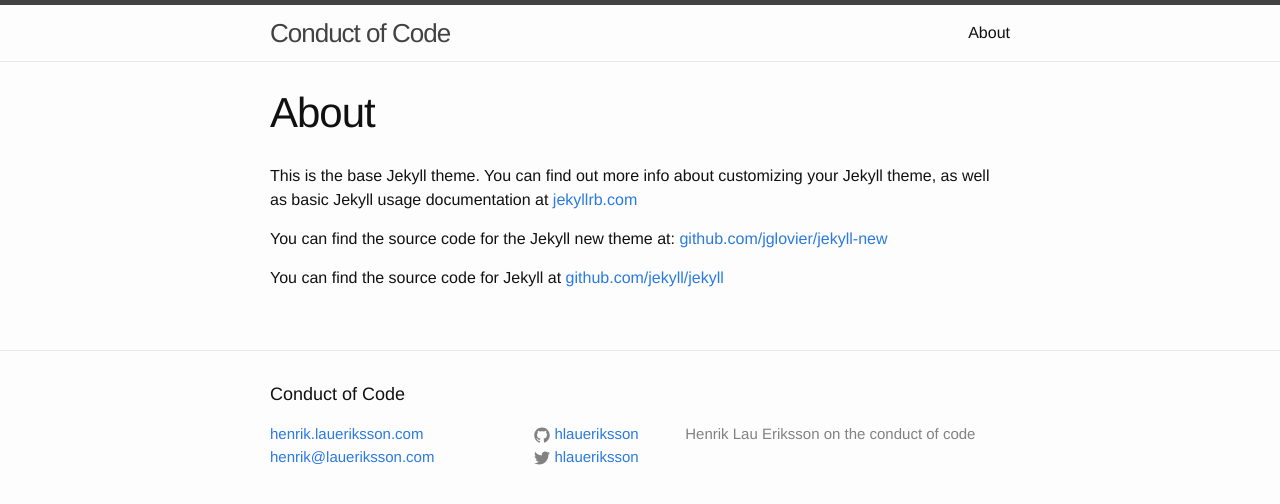
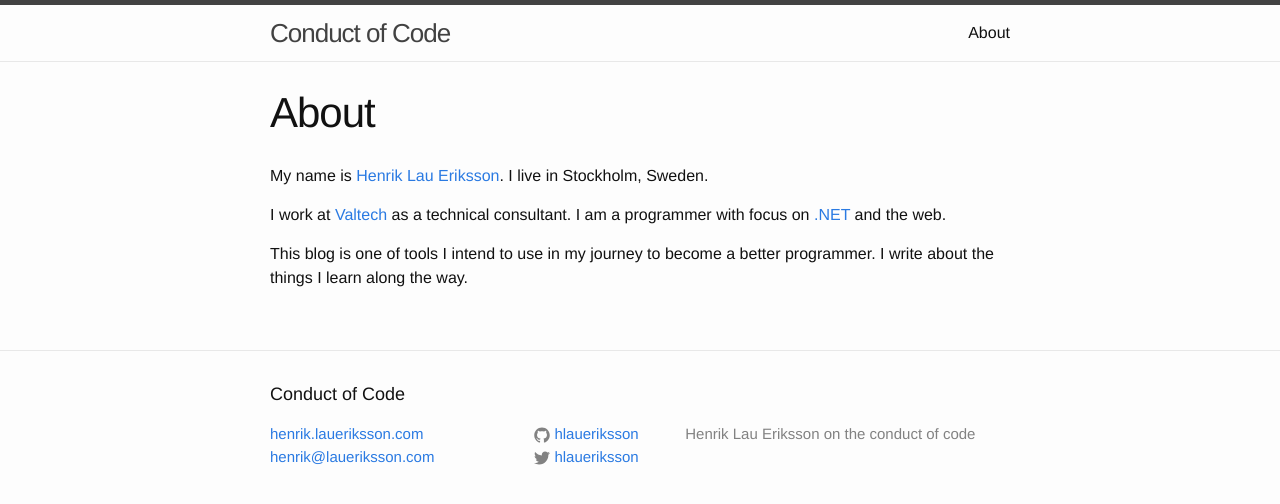
Before and after one commit to hlaueriksson/conductofcode.io, a Jekyll site: the page built from about.md, in a window 1280 px wide. Shown: the top 504 px of the page. Built offline with Jekyll 4.4.1, drawn with Linux system fonts in a browser that asks for light colours.

Commit message:
Updated about

```diff
--- a/about.md
+++ b/about.md
@@ -5,8 +5,8 @@ permalink: /about/
 display_in_navigation: true
 ---
 
-This is the base Jekyll theme. You can find out more info about customizing your Jekyll theme, as well as basic Jekyll usage documentation at [jekyllrb.com](http://jekyllrb.com/)
+My name is [Henrik Lau Eriksson](http://henrik.laueriksson.com). I live in Stockholm, Sweden.
 
-You can find the source code for the Jekyll new theme at: [github.com/jglovier/jekyll-new](https://github.com/jglovier/jekyll-new)
+I work at [Valtech](https://valtech.se) as a technical consultant. I am a programmer with focus on [.NET](https://github.com/dotnet) and the web.
 
-You can find the source code for Jekyll at [github.com/jekyll/jekyll](https://github.com/jekyll/jekyll)
+This blog is one of tools I intend to use in my journey to become a better programmer. I write about the things I learn along the way.
```
